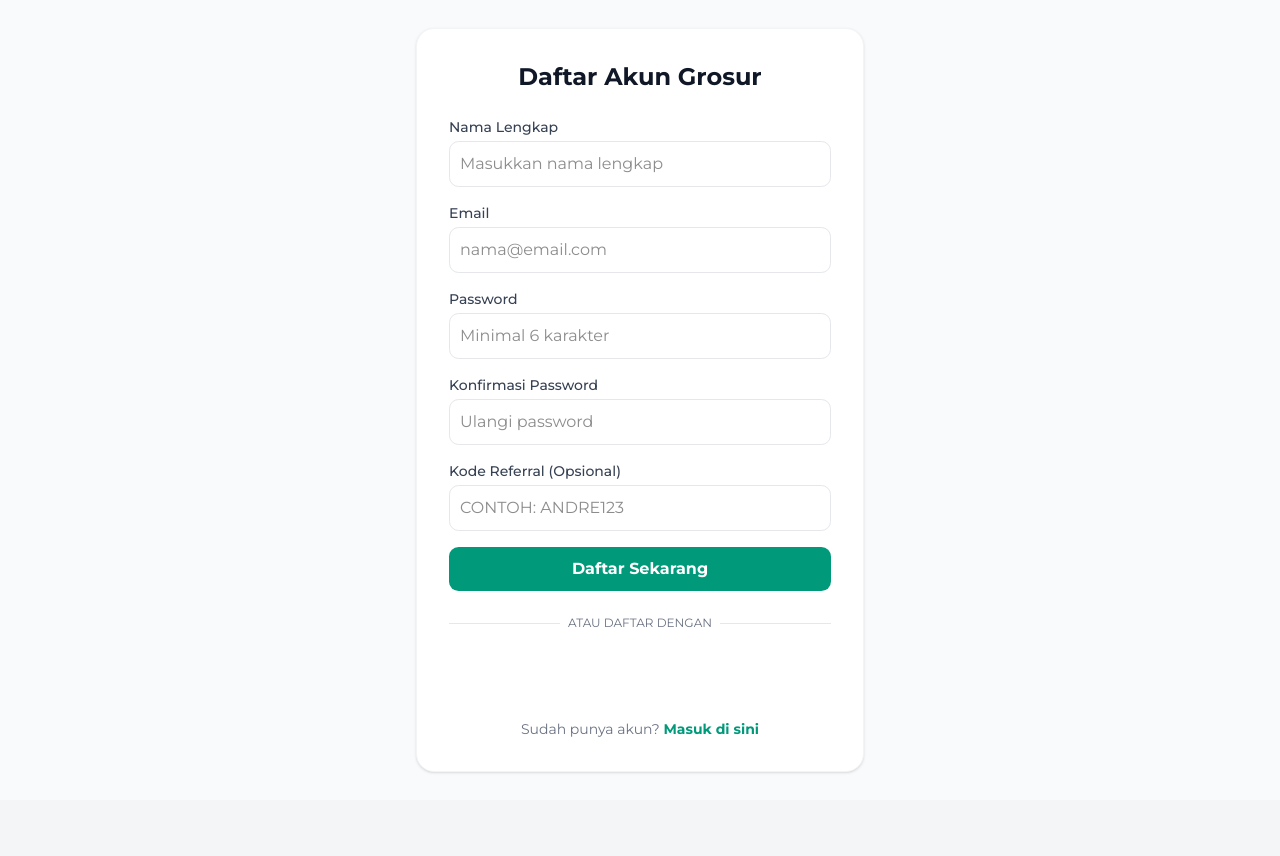
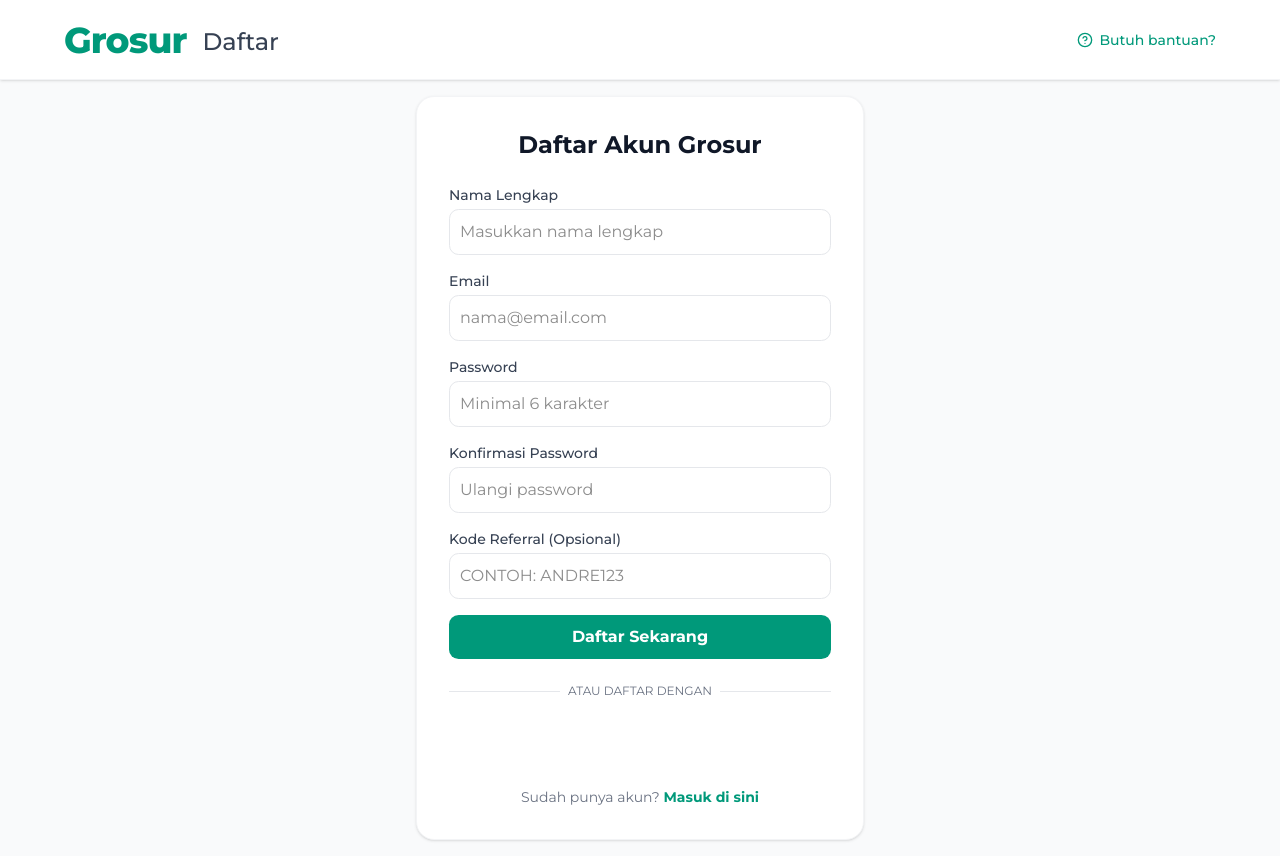
Before and after one commit to damar-94/grosur-frontend, a Next.js app: page /register in a window 1280 px wide. Before the commit the page ends 800 px from the top, so only its background shows below. Built offline with nearby package versions, Linux system fonts and the light colour scheme; no server answers.

Commit message:
fix: implement store management dashboard and assign store admin

```diff
--- a/src/app/admin/stores/page.tsx
+++ b/src/app/admin/stores/page.tsx
@@ -92,11 +92,14 @@
         setSelectedStoreId(storeId);
         setShowAssignModal(true);
         try {
-            // Assuming you have an endpoint to list users. Adjust if needed!
-            const res = await api.get("/users");
+            // Retrieve users through the correct super admin endpoint
+            const res = await api.get("/admin/users");
             // Filter out super admins or existing store admins if necessary
+            // The result structure is already res.data.data from our sendResponse util
             setUsers(res.data.data.filter((u: any) => u.role === "USER"));
-        } catch (e) { console.error("Gagal mengambil data user"); }
+        } catch (e) {
+            console.error("Gagal mengambil data user", e);
+        }
     };
 
     const handleAssignAdmin = async (userId: string) => {
--- a/src/app/login/page.tsx
+++ b/src/app/login/page.tsx
@@ -146,16 +146,21 @@
   );
 }
 
+import AuthHeader from "@/components/auth/AuthHeader";
+
 export default function LoginPage() {
   return (
     <GoogleOAuthProvider clientId={process.env.NEXT_PUBLIC_GOOGLE_CLIENT_ID || ""}>
-      <main className="flex min-h-screen items-center justify-center p-4 bg-gray-50">
+      <div className="min-h-screen bg-gray-50 flex flex-col">
+        <AuthHeader title="Log In" />
+        <main className="flex-grow flex items-center justify-center p-4">
           <div className="w-full max-w-md">
             <Suspense fallback={<div className="text-center text-gray-500">Memuat...</div>}>
               <LoginForm />
             </Suspense>
           </div>
         </main>
+      </div>
     </GoogleOAuthProvider>
   );
 }
--- a/src/app/register/page.tsx
+++ b/src/app/register/page.tsx
@@ -10,6 +10,7 @@
 import { api } from "@/lib/axiosInstance";
 import { useAppStore } from "@/stores/useAppStore";
 import Link from "next/link";
+import AuthHeader from "@/components/auth/AuthHeader";
 
 export default function RegisterPage() {
   const router = useRouter();
@@ -64,7 +65,9 @@
 
   if (success) {
     return (
-      <main className="flex min-h-screen items-center justify-center p-4 bg-gray-50">
+      <div className="min-h-screen bg-gray-50 flex flex-col">
+        <AuthHeader title="Daftar" />
+        <main className="flex-grow flex items-center justify-center p-4">
           <div className="w-full max-w-md p-8 text-center bg-white rounded-xl shadow-sm border border-gray-100">
             <div className="w-16 h-16 bg-[#00997a]/10 text-[#00997a] rounded-full flex items-center justify-center mx-auto mb-4">
               <svg xmlns="http://www.w3.org/2000/svg" className="h-8 w-8" fill="none" viewBox="0 0 24 24" stroke="currentColor">
@@ -75,12 +78,15 @@
             <p className="text-gray-500">Akun Anda telah dibuat. Mengalihkan ke halaman masuk...</p>
           </div>
         </main>
+      </div>
     );
   }
 
   return (
     <GoogleOAuthProvider clientId={process.env.NEXT_PUBLIC_GOOGLE_CLIENT_ID || ""}>
-      <main className="flex min-h-screen items-center justify-center p-4 bg-gray-50">
+      <div className="min-h-screen bg-gray-50 flex flex-col">
+        <AuthHeader title="Daftar" />
+        <main className="flex-grow flex items-center justify-center p-4">
           <div className="w-full max-w-md p-8 space-y-6 bg-white rounded-xl shadow-sm border border-gray-100">
             <h1 className="text-2xl font-bold text-center text-gray-900">Daftar Akun Grosur</h1>
 
@@ -178,6 +184,7 @@
             </p>
           </div>
         </main>
+      </div>
     </GoogleOAuthProvider>
   );
 }
--- /dev/null
+++ b/src/components/auth/AuthHeader.tsx
@@ -0,0 +1,33 @@
+import Link from "next/link";
+import { HelpCircle } from "lucide-react";
+
+interface AuthHeaderProps {
+  title: string;
+}
+
+export default function AuthHeader({ title }: AuthHeaderProps) {
+  return (
+    <header className="w-full bg-white border-b border-gray-100 shadow-sm h-20 shrink-0">
+      <div className="max-w-[1200px] mx-auto px-4 md:px-6 h-full flex items-center justify-between">
+
+        {/* Left side: Logo + Page Title (Shopee style) */}
+        <div className="flex items-end gap-3 md:gap-4">
+          <Link href="/" className="flex items-center gap-2 outline-none">
+            <span className="text-3xl md:text-4xl font-extrabold text-[#00997a] tracking-tight">
+              Grosur
+            </span>
+          </Link>
+          <span className="text-xl md:text-2xl font-medium text-gray-700 mb-0.5 hidden sm:block">
+            {title}
+          </span>
+        </div>
+
+        {/* Right side: Help Link */}
+        <Link href="/help" className="flex items-center gap-1.5 text-sm font-medium text-[#00997a] hover:text-[#007a61] transition-colors">
+          <HelpCircle size={16} />
+          <span className="hidden sm:inline">Butuh bantuan?</span>
+        </Link>
+      </div>
+    </header>
+  );
+}
```
Lines whose indentation alone changed are shown as unchanged.
